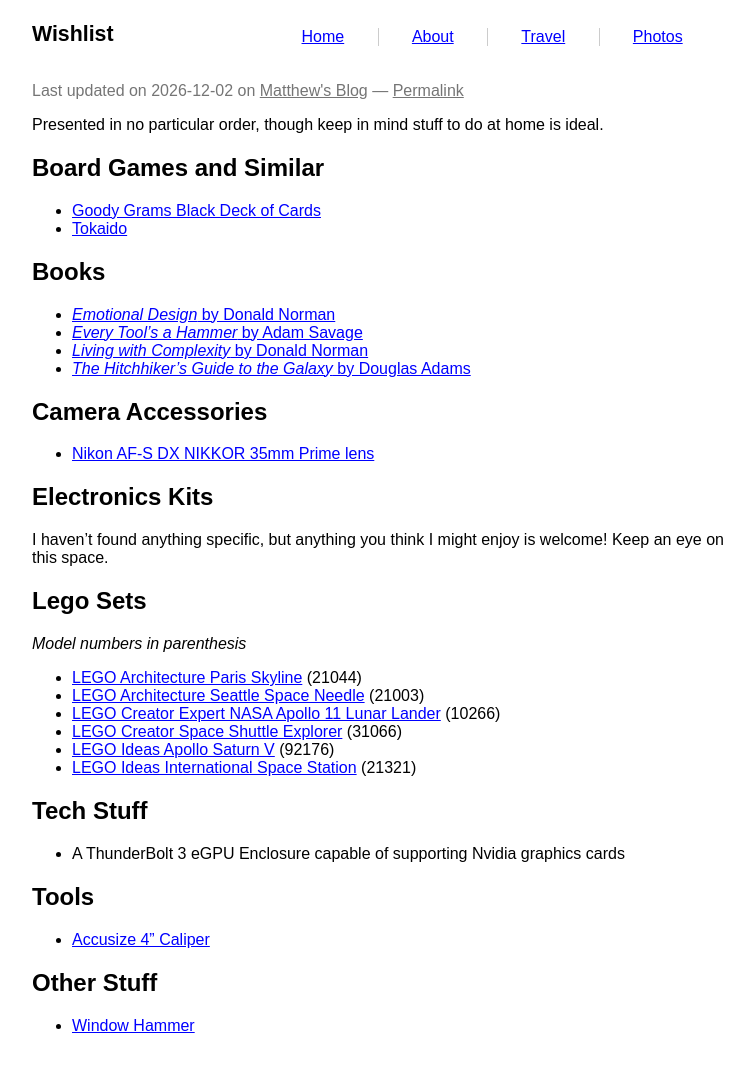
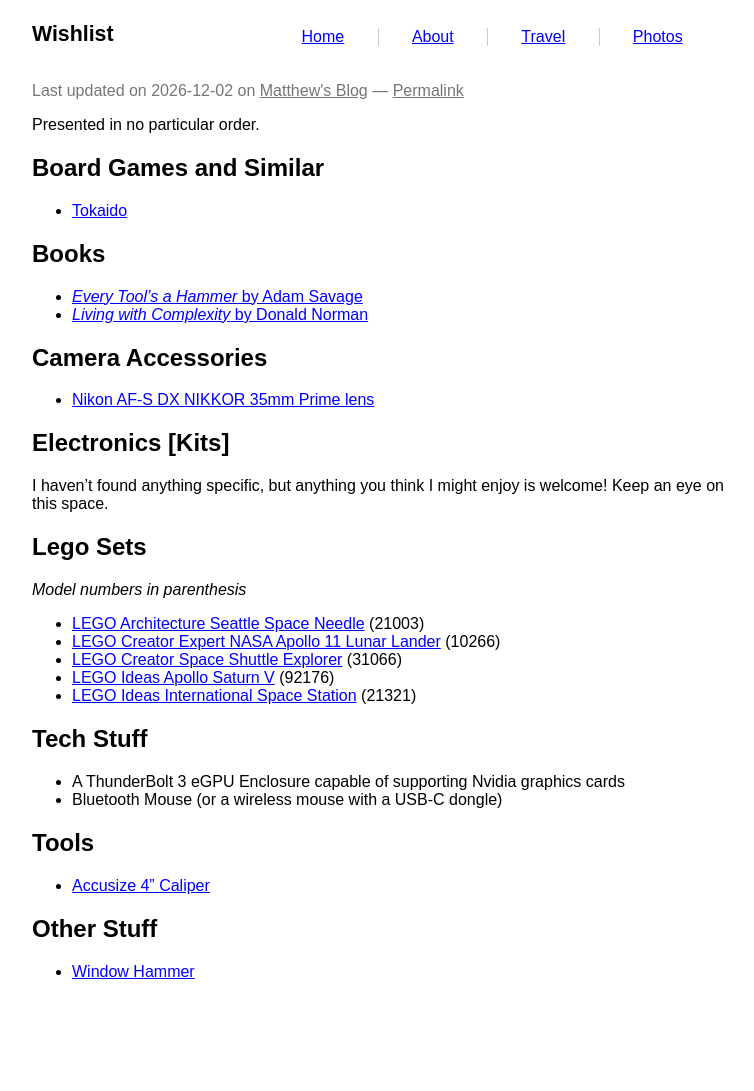
Before and after one commit to prplecake/jrgnsn.net, a Jekyll site: the page built from wishlist.md, in a window 1280 px wide. Shown: the whole page, without its empty margins (258-1012 px from the left). Built offline with Jekyll 4.4.1, drawn with Linux system fonts in a browser that asks for light colours; after the commit the page ends 1037 px from its top, so only the background shows below that.

Commit message:
Update wishlist

```diff
--- a/wishlist.md
+++ b/wishlist.md
@@ -5,29 +5,24 @@
 enableMenu: false
 ---
 
-Presented in no particular order, though keep in mind stuff to do at
-home is ideal.
+Presented in no particular order.
 
 ## Board Games and Similar
-* [Goody Grams Black Deck of Cards](https://www.amazon.com/dp/B004A9115U)
 * [Tokaido](https://www.amazon.com/dp/B0757QD8FY)
 
 ## Books
-* [*Emotional Design* by Donald Norman](https://www.amazon.com/Emotional-Design-Love-Everyday-Things/dp/0465051367)
 * [*Every Tool's a Hammer* by Adam Savage](https://www.amazon.com/Every-Tools-Hammer-Life-What/dp/1982113472)
 * [*Living with Complexity* by Donald Norman](https://mitpress.mit.edu/books/living-complexity)
-* [*The Hitchhiker's Guide to the Galaxy* by Douglas Adams](https://www.amazon.com/Hitchhikers-Guide-Galaxy-Douglas-Adams/dp/0345418913)
 
 ## Camera Accessories
 * [Nikon AF-S DX NIKKOR 35mm Prime lens](https://www.amazon.com/dp/B001S2PPT0)
 
-## Electronics Kits
+## Electronics [Kits]
 I haven't found anything specific, but anything you think I might enjoy
 is welcome! Keep an eye on this space.
 
 ## Lego Sets
 *Model numbers in parenthesis*
-* [LEGO Architecture Paris Skyline](https://www.amazon.com/dp/B07GXC4R9R) (21044)
 * [LEGO Architecture Seattle Space Needle](https://www.amazon.com/dp/B0025W1PMS) (21003)
 * [LEGO Creator Expert NASA Apollo 11 Lunar Lander](https://www.amazon.com/dp/B07W4M54CJ) (10266)
 * [LEGO Creator Space Shuttle Explorer](https://www.amazon.com/dp/B0711MPYJN) (31066)
@@ -37,6 +32,7 @@
 ## Tech Stuff
 * A ThunderBolt 3 eGPU Enclosure capable of supporting Nvidia graphics
 cards
+* Bluetooth Mouse (or a wireless mouse with a USB-C dongle)
 
 ## Tools
 * [Accusize 4" Caliper](https://www.amazon.com/gp/product/B017ME2ALS)
```
